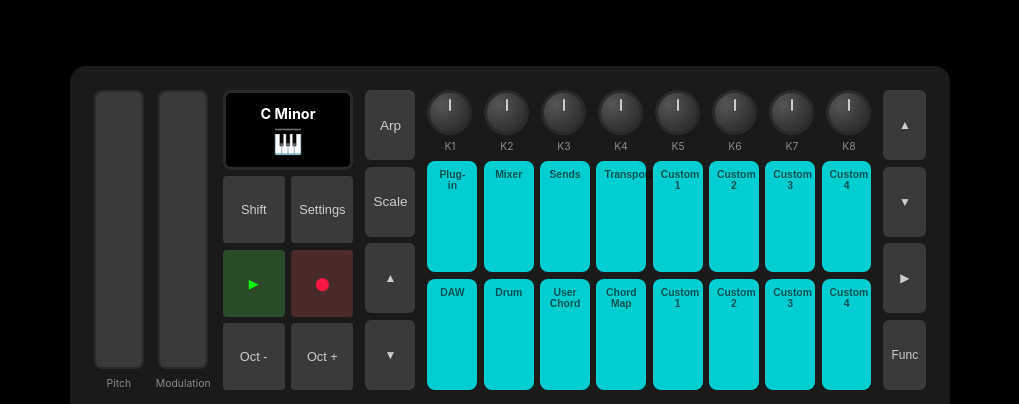
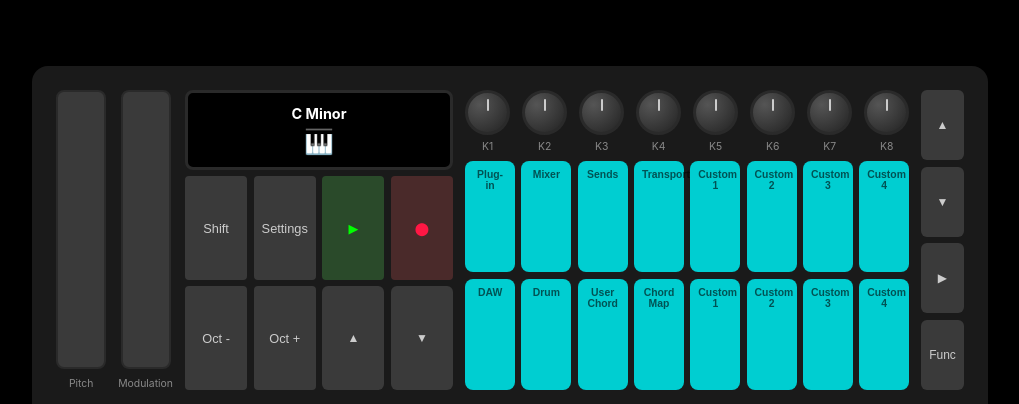
Before and after one commit to JohnnyMarnell/novation-launchkey-mini-mk4, a website built with Vite: page src/client/index.html in a window 1280 px wide. Shown: the top 404 px of the page, without its empty margins (130-1149 px from the left). Built offline with nearby package versions, Linux system fonts and the light colour scheme; no server answers.

Commit message:
still kinda wrong, but better layout

```diff
--- a/src/client/components/Controls.ts
+++ b/src/client/components/Controls.ts
@@ -16,8 +16,6 @@ export class Controls {
     navUp: 51,
     navDown: 52,
     right: null, // TODO: Find CC for Right arrow
-    arp: null, // TODO: Find CC for Arp
-    scale: null, // TODO: Find CC for Scale
     func: null, // TODO: Find CC for Func
   };
 
@@ -32,8 +30,6 @@ export class Controls {
     this.attachButtonListener('settings-btn', 'settings');
     this.attachButtonListener('play-btn', 'play');
     this.attachButtonListener('record-btn', 'record');
-    this.attachButtonListener('arp-btn', 'arp');
-    this.attachButtonListener('scale-btn', 'scale');
     this.attachButtonListener('up-btn', 'up');
     this.attachButtonListener('down-btn', 'down');
     this.attachButtonListener('nav-up-btn', 'navUp');
--- a/src/client/index.html
+++ b/src/client/index.html
@@ -3,7 +3,7 @@
 <head>
   <meta charset="UTF-8">
   <meta name="viewport" content="width=device-width, initial-scale=1.0">
-  <title>Novation Launchkey Mini MK4</title>
+  <title>Novation Launchkey Mini MK4 Emulator</title>
 </head>
 <body>
   <div class="main-wrapper">
@@ -20,7 +20,7 @@
       </div>
     </div>
 
-    <!-- Column 2: OLED Display Area -->
+    <!-- Column 2-3: OLED Display Area (wider, merged with mode buttons) -->
     <div class="display-area">
       <div class="oled-screen" id="oled-screen">
         <div class="display-content">
@@ -34,12 +34,6 @@
       <button class="btn btn-icon btn-record" id="record-btn">⬤</button>
       <button class="btn btn-small" id="oct-minus-btn">Oct -</button>
       <button class="btn btn-small" id="oct-plus-btn">Oct +</button>
-    </div>
-
-    <!-- Column 3: Arp/Scale/"< Pitch" Buttons -->
-    <div class="mode-buttons">
-      <button class="btn btn-mode" id="arp-btn">Arp</button>
-      <button class="btn btn-mode" id="scale-btn">Scale</button>
       <button class="btn nav-btn" id="up-btn">▲</button>
       <button class="btn nav-btn" id="down-btn">▼</button>
     </div>
--- a/src/client/style.css
+++ b/src/client/style.css
@@ -40,7 +40,7 @@ body {
   max-width: 1600px;
   box-shadow: 0 20px 60px rgba(0, 0, 0, 0.8);
   display: grid;
-  grid-template-columns: auto auto auto 1fr auto;
+  grid-template-columns: auto auto 1fr auto;
   grid-template-rows: minmax(300px, 1fr) auto;
   gap: 1rem;
   align-items: stretch;
@@ -49,7 +49,6 @@ body {
 
 /* Flex columns with full height */
 .wheels-section,
-.mode-buttons,
 .right-nav {
   display: flex;
   flex-direction: column;
@@ -64,8 +63,8 @@ body {
 
 .display-area {
   display: grid;
-  grid-template-columns: 1fr 1fr;
-  grid-template-rows: auto 1fr 1fr 1fr;
+  grid-template-columns: 1fr 1fr 1fr 1fr;
+  grid-template-rows: auto 1fr 1fr;
   gap: 0.4rem;
   height: 100%;
   align-items: stretch;
@@ -104,15 +103,10 @@ body {
   border-radius: 4px;
 }
 
-.btn-mode,
 .nav-btn {
   flex: 1;
-  font-size: 0.85rem;
+  font-size: 0.75rem;
   min-height: 0;
-}
-
-.nav-btn {
-  font-size: 0.75rem;
 }
 
 .btn-play {
@@ -154,16 +148,21 @@ body {
   align-items: center;
   justify-content: center;
   grid-column: 1 / -1;
+  overflow: hidden;
 }
 
 .display-content {
   color: #fff;
   text-align: center;
+  white-space: nowrap;
+  overflow: hidden;
+  max-width: 100%;
 }
 
 .mode-text {
   font-size: 0.9rem;
   font-weight: bold;
+  white-space: nowrap;
 }
 
 .keyboard-icon {
```
